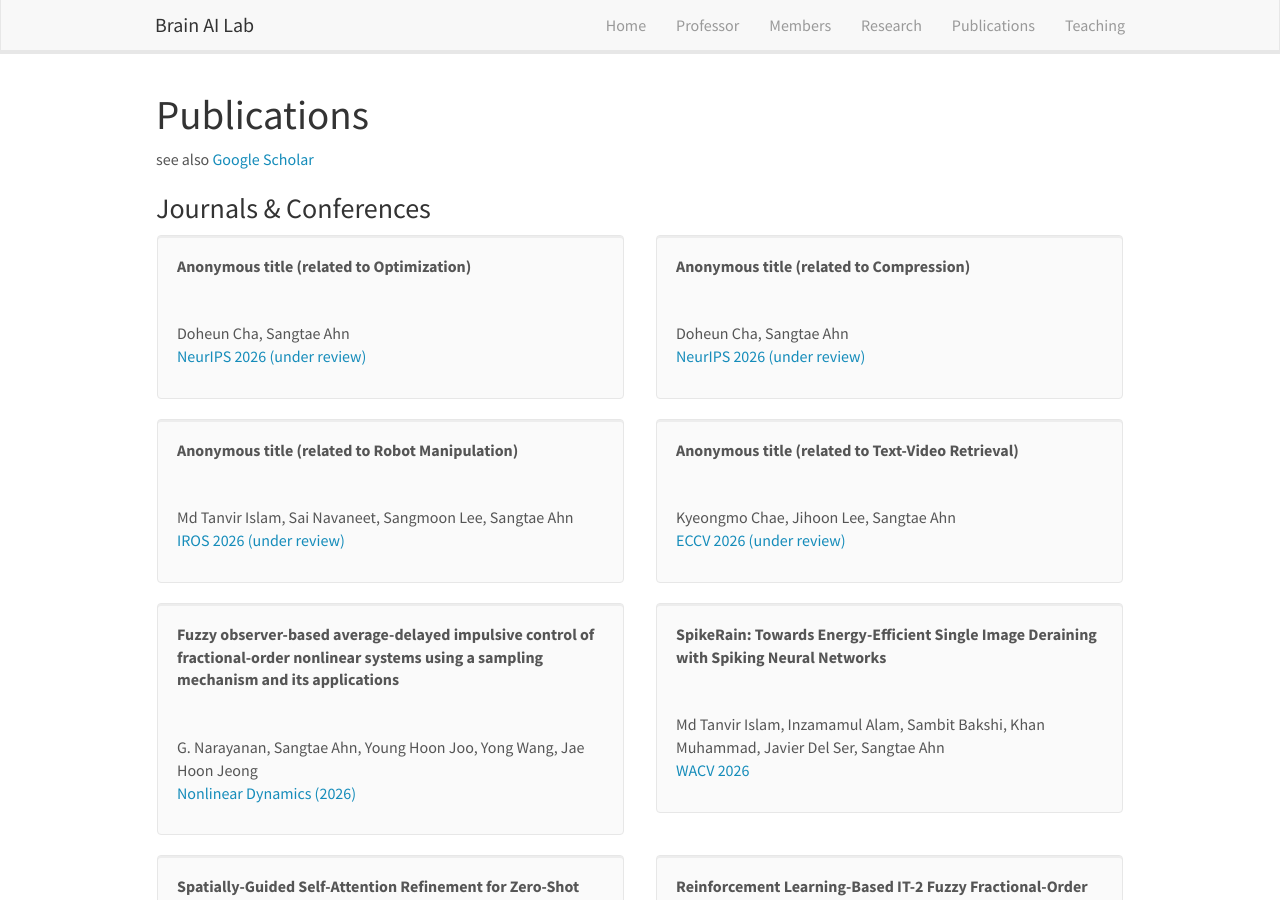
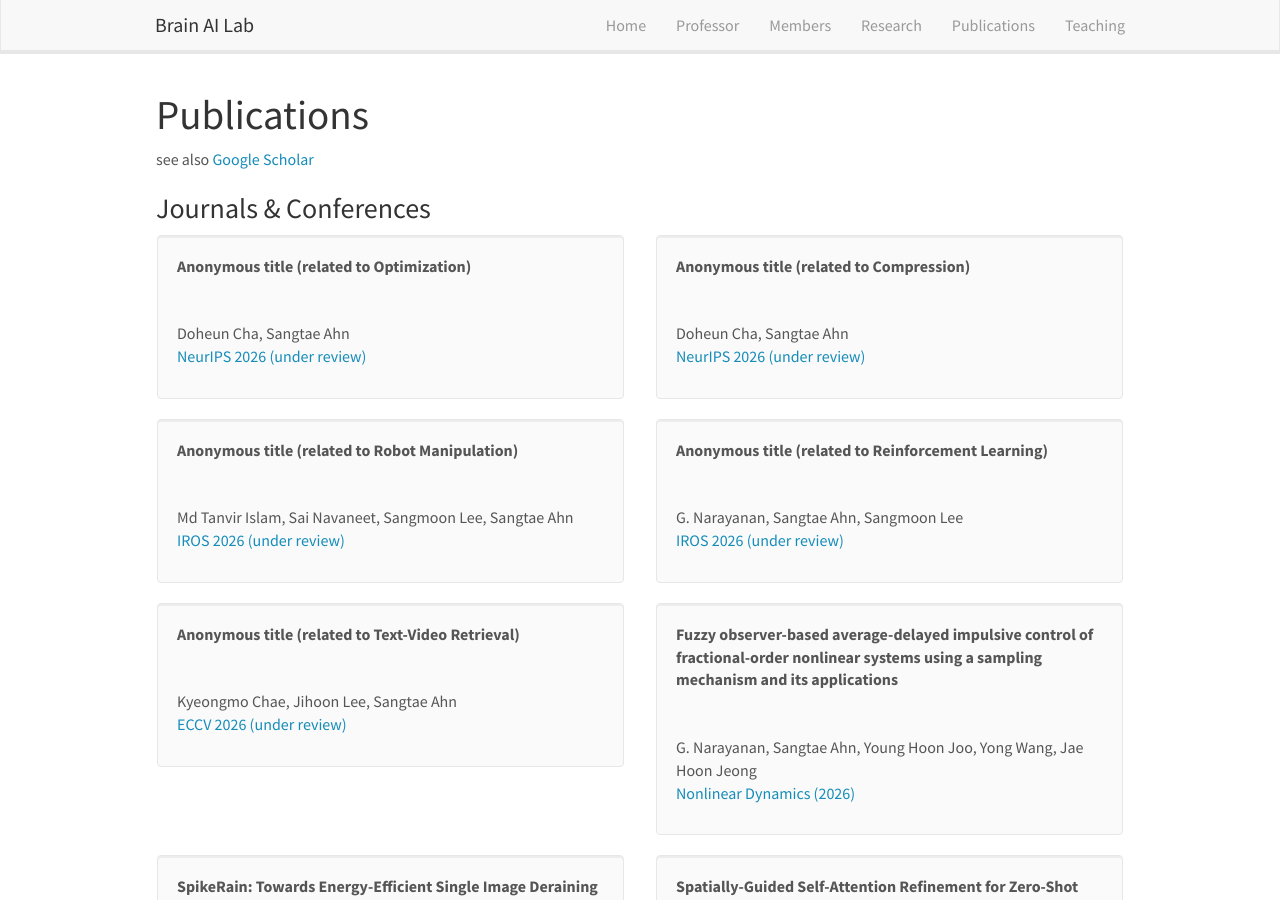
Before and after one commit to KNU-BrainAI/knu-brainai.github.io, a Jekyll site: the page built from _pages/publications.md, in a window 1280 px wide and 900 px high. Built offline with Jekyll 4.4.1, drawn with Linux system fonts in a browser that asks for light colours; nearby versions of some CDN libraries.

Commit message:
Update publist.yml

```diff
--- a/_data/publist.yml
+++ b/_data/publist.yml
@@ -15,6 +15,13 @@
 - title: "Anonymous title (related to Robot Manipulation)"
   image: blank.png
   authors: Md Tanvir Islam, Sai Navaneet, Sangmoon Lee, Sangtae Ahn
+  link:
+    url:
+    display: IROS 2026 (under review)
+
+- title: "Anonymous title (related to Reinforcement Learning)"
+  image: blank.png
+  authors: G. Narayanan, Sangtae Ahn, Sangmoon Lee
   link:
     url:
     display: IROS 2026 (under review)
```
